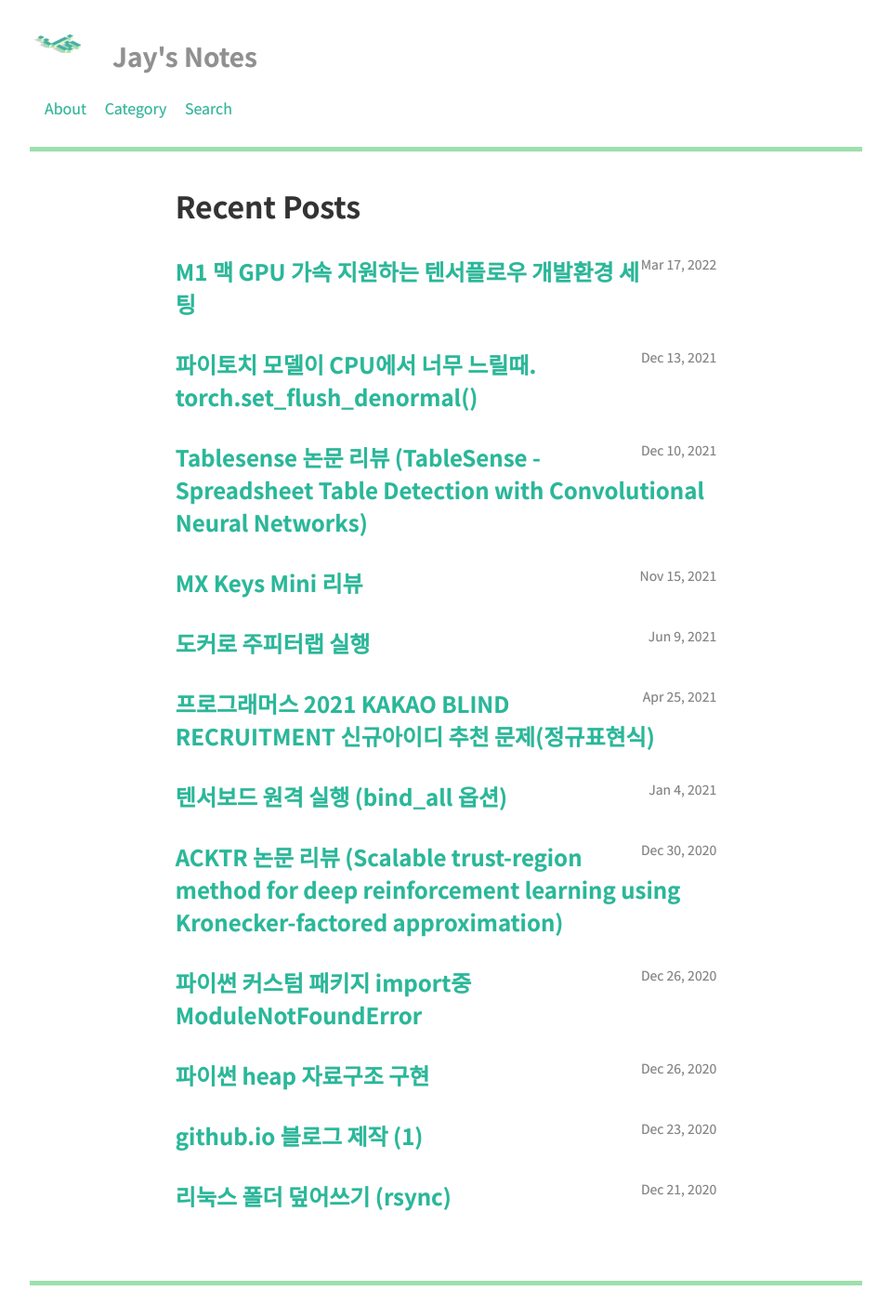
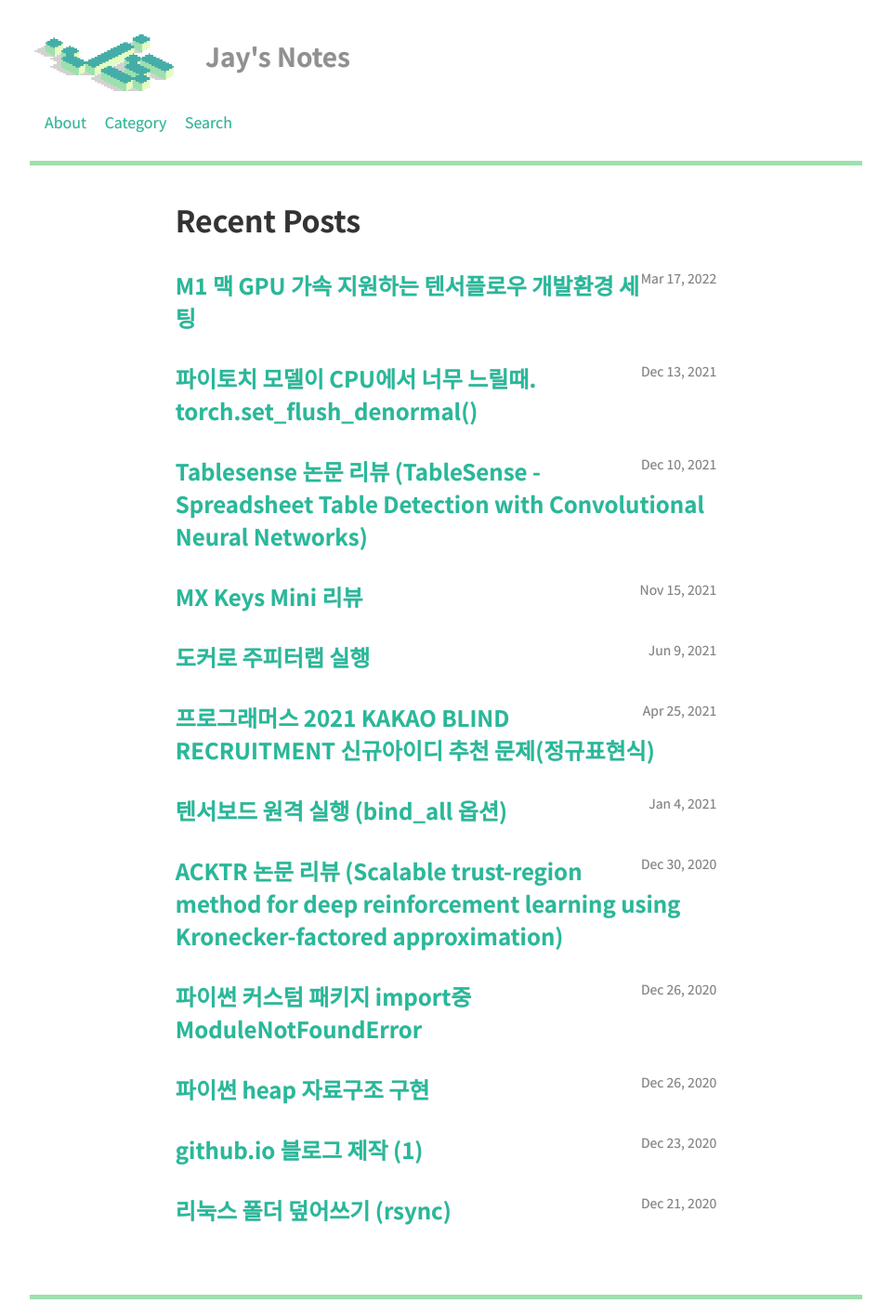
Before and after one commit to Clarit7/clarit7.github.io, a Jekyll site: the page built from index.html, in a window 1280 px wide. Shown: the whole page at 93% size, without its empty margins (160-1119 px from the left). Built offline with Jekyll 4.4.1, drawn with Linux system fonts in a browser that asks for light colours; some web fonts are replaced.

Commit message:
change logo

```diff
--- a/_includes/header.html
+++ b/_includes/header.html
@@ -1,6 +1,6 @@
 <header class="site-header">
 
-    <a class="site-title" href="{{ site.baseurl }}/"><img class="mainimg" src="/img/main_img.png" alt="titleimg"></a>
+    <a class="site-title" href="{{ site.baseurl }}/"><img class="mainimg" src="/img/main_logo.png" alt="titleimg"></a>
     <a class="site-title-text" href="{{ site.baseurl }}/">&nbsp;&nbsp;&nbsp;&nbsp;Jay's Notes</a>
     <div>
        <nav class="site-nav">
--- a/_sass/_layout.scss
+++ b/_sass/_layout.scss
@@ -12,7 +12,7 @@
 }
 
 .mainimg {
-    width : 50px;
+    width : 150px;
     height : auto;
     padding : 5px 5px 5px 5px;
 }
```
Also changed, not shown: img/main_logo.png (renamed from img/main_img.png).
